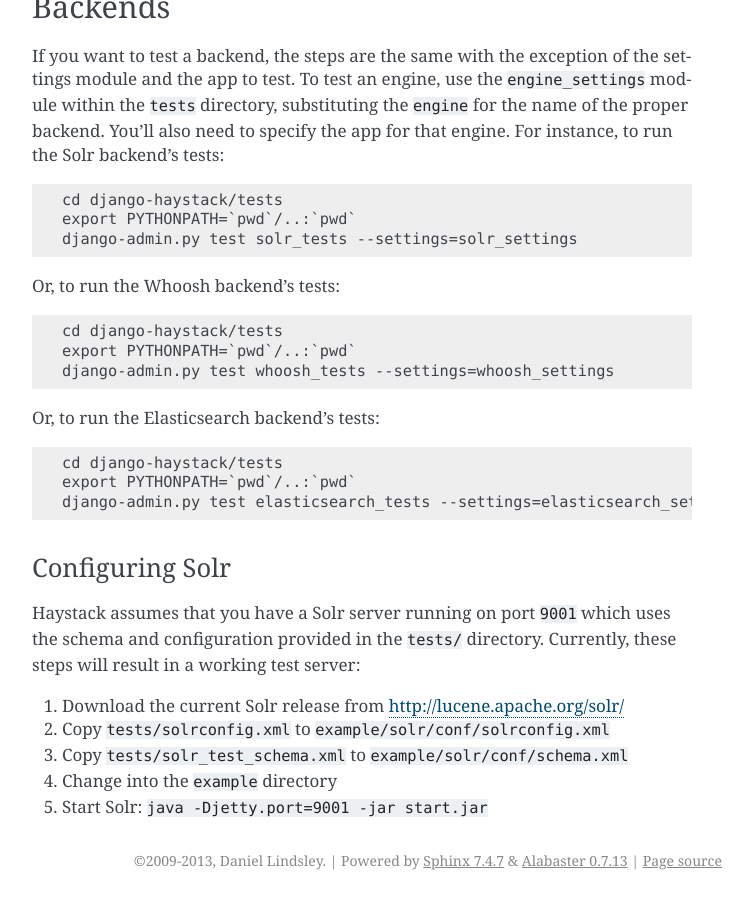
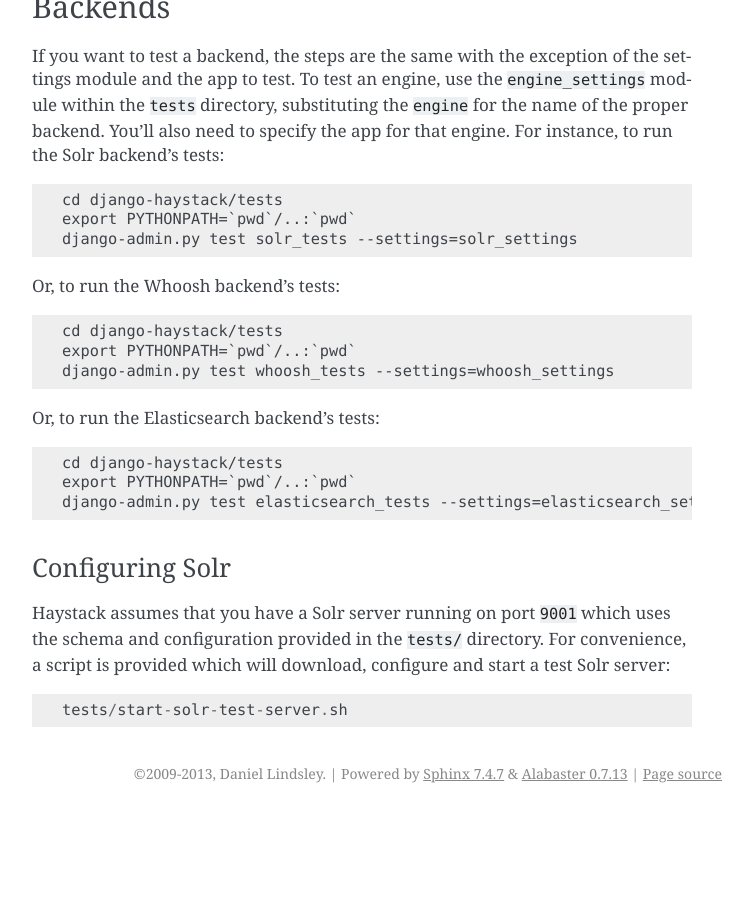
Before and after one commit to django-haystack/django-haystack, a Sphinx documentation site: the page built from docs/running_tests.rst, in a window 1280 px wide and 900 px high, scrolled down 1041 px. Shown: the whole window, without its empty margins (388-1141 px from the left). Built offline with Sphinx 7.4.7, drawn with Linux system fonts in a browser that asks for light colours; after the commit the page ends 1854 px from its top, so only the background shows below that.

Commit message:
Move test Solr instructions into a script
These will just rot horribly if they're not actually executed on a
regular basis…

```diff
--- a/docs/running_tests.rst
+++ b/docs/running_tests.rst
@@ -78,11 +78,7 @@ Configuring Solr
 ----------------
 
 Haystack assumes that you have a Solr server running on port ``9001`` which uses the schema and
-configuration provided in the ``tests/`` directory. Currently, these steps will result in a working
-test server:
+configuration provided in the ``tests/`` directory. For convenience, a script is provided which
+will download, configure and start a test Solr server::
 
-#. Download the current Solr release from http://lucene.apache.org/solr/
-#. Copy ``tests/solrconfig.xml`` to ``example/solr/conf/solrconfig.xml``
-#. Copy ``tests/solr_test_schema.xml`` to ``example/solr/conf/schema.xml``
-#. Change into the ``example`` directory
-#. Start Solr: ``java -Djetty.port=9001 -jar start.jar``
+    tests/start-solr-test-server.sh
```
Also changed, not shown: 1 other file.
